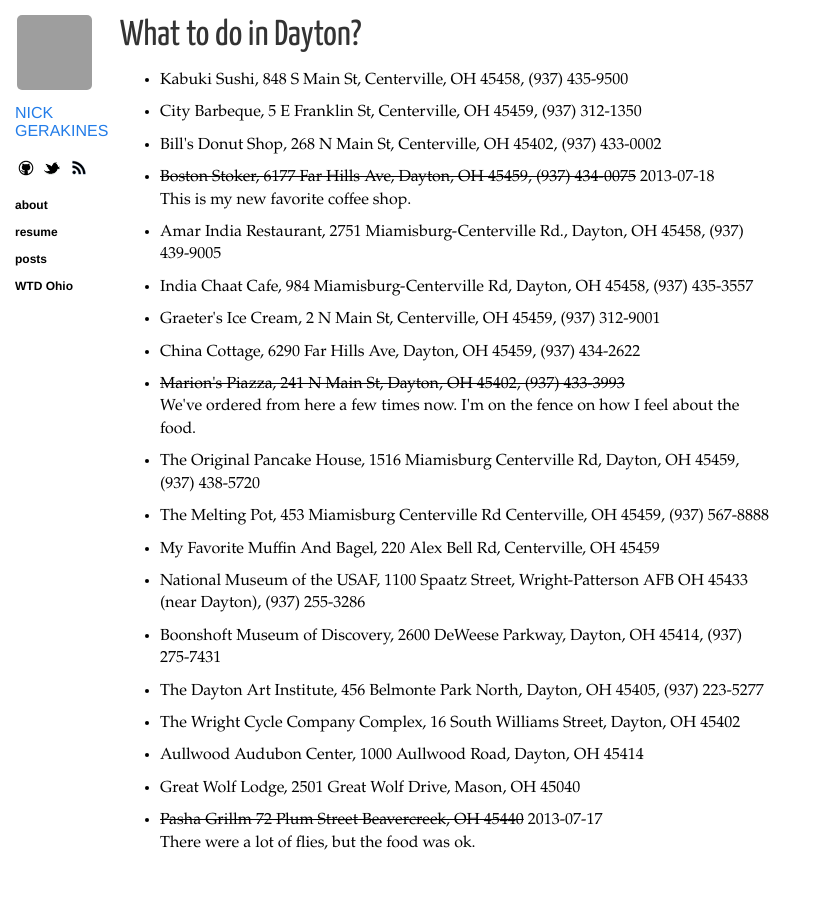
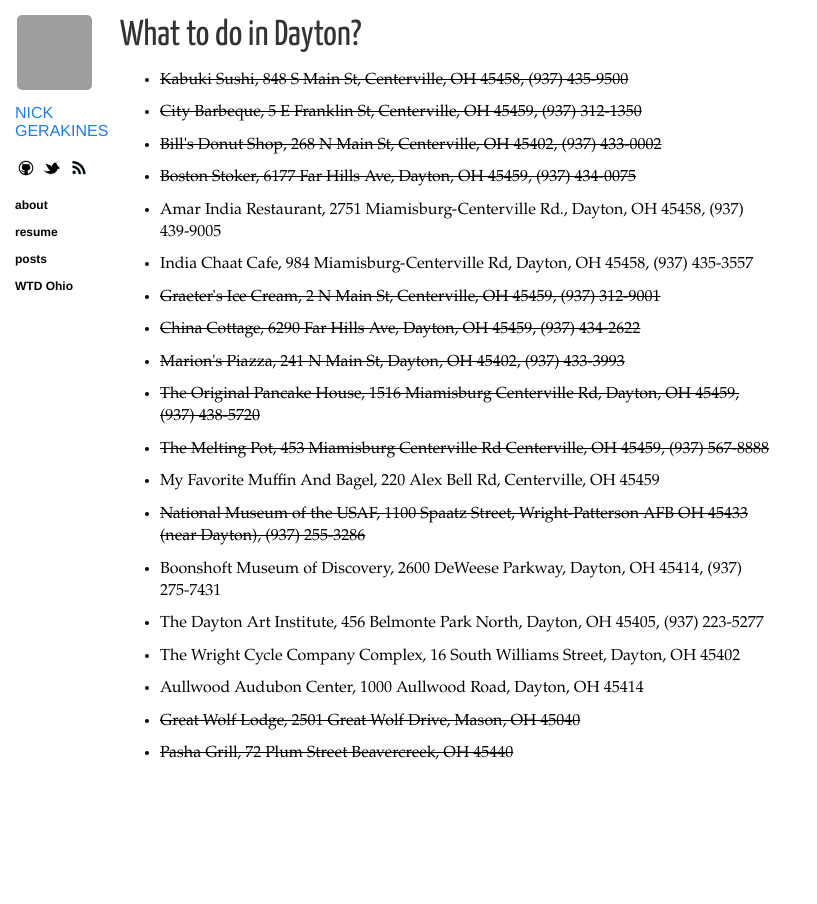
Before and after one commit to ngerakines/ngerakines.me, a Jekyll site: the page built from ohio.html, in a window 1280 px wide. Shown: the whole page, without its empty margins (0-817 px from the left). Built offline with Jekyll 4.4.1, drawn with Linux system fonts in a browser that asks for light colours; nearby versions of some CDN libraries; Markdown is read by kramdown in place of the engine named in the settings; grey boxes are pictures that could not be loaded.

```diff
--- a/ohio.html
+++ b/ohio.html
@@ -6,25 +6,25 @@
 	<div id="post">
 		<h1>What to do in Dayton?</h1>
 		<ul>
-			<li>Kabuki Sushi, 848 S Main St, Centerville, OH 45458, (937) 435-9500 </li>
-			<li>City Barbeque, 5 E Franklin St, Centerville, OH 45459, (937) 312-1350</li>
-			<li>Bill's Donut Shop, 268 N Main St, Centerville, OH 45402, (937) 433-0002</li>
-			<li><strike>Boston Stoker, 6177 Far Hills Ave, Dayton, OH 45459, (937) 434-0075</strike> 2013-07-18<br/>This is my new favorite coffee shop.</li>
+			<li><strike>Kabuki Sushi, 848 S Main St, Centerville, OH 45458, (937) 435-9500</strike></li>
+			<li><strike>City Barbeque, 5 E Franklin St, Centerville, OH 45459, (937) 312-1350</strike></li>
+			<li><strike>Bill's Donut Shop, 268 N Main St, Centerville, OH 45402, (937) 433-0002</strike></li>
+			<li><strike>Boston Stoker, 6177 Far Hills Ave, Dayton, OH 45459, (937) 434-0075</strike></li>
 			<li>Amar India Restaurant, 2751 Miamisburg-Centerville Rd., Dayton, OH 45458, (937) 439-9005</li>
 			<li>India Chaat Cafe, 984 Miamisburg-Centerville Rd, Dayton, OH 45458, (937) 435-3557</li>
-			<li>Graeter's Ice Cream, 2 N Main St, Centerville, OH 45459, (937) 312-9001</li>
-			<li>China Cottage, 6290 Far Hills Ave, Dayton, OH 45459, (937) 434-2622</li>
-			<li><strike>Marion's Piazza, 241 N Main St, Dayton, OH 45402, (937) 433-3993</strike><br/> We've ordered from here a few times now. I'm on the fence on how I feel about the food.</li>
-			<li>The Original Pancake House, 1516 Miamisburg Centerville Rd, Dayton, OH 45459, (937) 438-5720</li>
-			<li>The Melting Pot, 453 Miamisburg Centerville Rd Centerville, OH 45459, (937) 567-8888</li>
+			<li><strike>Graeter's Ice Cream, 2 N Main St, Centerville, OH 45459, (937) 312-9001</strike></li>
+			<li><strike>China Cottage, 6290 Far Hills Ave, Dayton, OH 45459, (937) 434-2622</strike></li>
+			<li><strike>Marion's Piazza, 241 N Main St, Dayton, OH 45402, (937) 433-3993</strike></li>
+			<li><strike>The Original Pancake House, 1516 Miamisburg Centerville Rd, Dayton, OH 45459, (937) 438-5720</strike></li>
+			<li><strike>The Melting Pot, 453 Miamisburg Centerville Rd Centerville, OH 45459, (937) 567-8888</strike></li>
 			<li>My Favorite Muffin And Bagel, 220 Alex Bell Rd, Centerville, OH 45459 </li>
-			<li>National Museum of the USAF, 1100 Spaatz Street, Wright-Patterson AFB OH 45433 (near Dayton), (937) 255-3286</li>
+			<li><strike>National Museum of the USAF, 1100 Spaatz Street, Wright-Patterson AFB OH 45433 (near Dayton), (937) 255-3286</strike></li>
 			<li>Boonshoft Museum of Discovery, 2600 DeWeese Parkway, Dayton, OH 45414, (937) 275-7431</li>
 			<li>The Dayton Art Institute, 456 Belmonte Park North, Dayton, OH 45405, (937) 223-5277</li>
 			<li>The Wright Cycle Company Complex, 16 South Williams Street, Dayton, OH 45402</li>
 			<li>Aullwood Audubon Center, 1000 Aullwood Road, Dayton, OH 45414</li>
-			<li>Great Wolf Lodge, 2501 Great Wolf Drive, Mason, OH 45040</li>
-			<li><strike>Pasha Grillm 72 Plum Street Beavercreek, OH 45440</strike> 2013-07-17<br/>There were a lot of flies, but the food was ok.</li>
+			<li><strike>Great Wolf Lodge, 2501 Great Wolf Drive, Mason, OH 45040</strike></li>
+			<li><strike>Pasha Grill, 72 Plum Street Beavercreek, OH 45440</strike></li>
 		</ul>
   </div>
 </div>
```
Also changed, not shown: _drafts/google-glass.markdown (added, +13 -0 lines).
